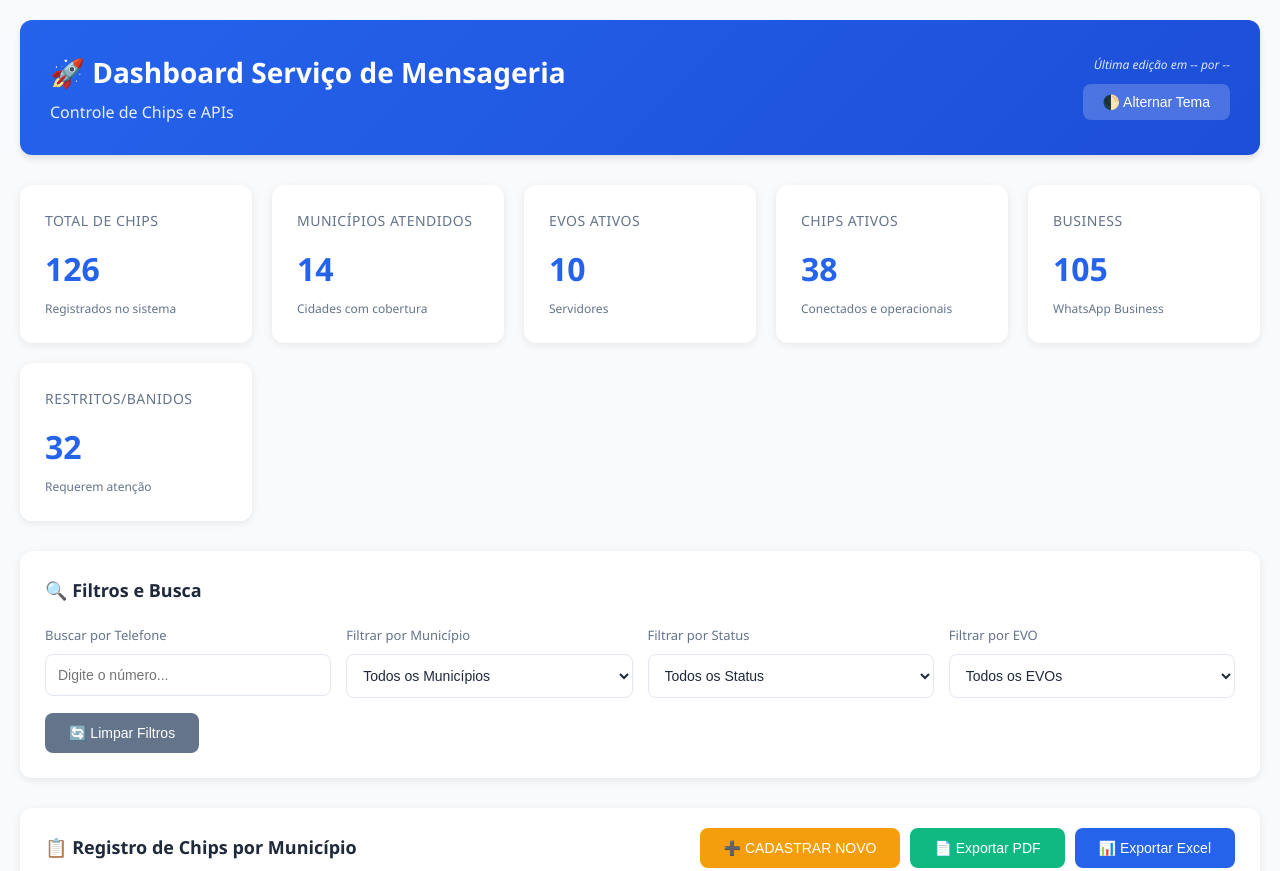
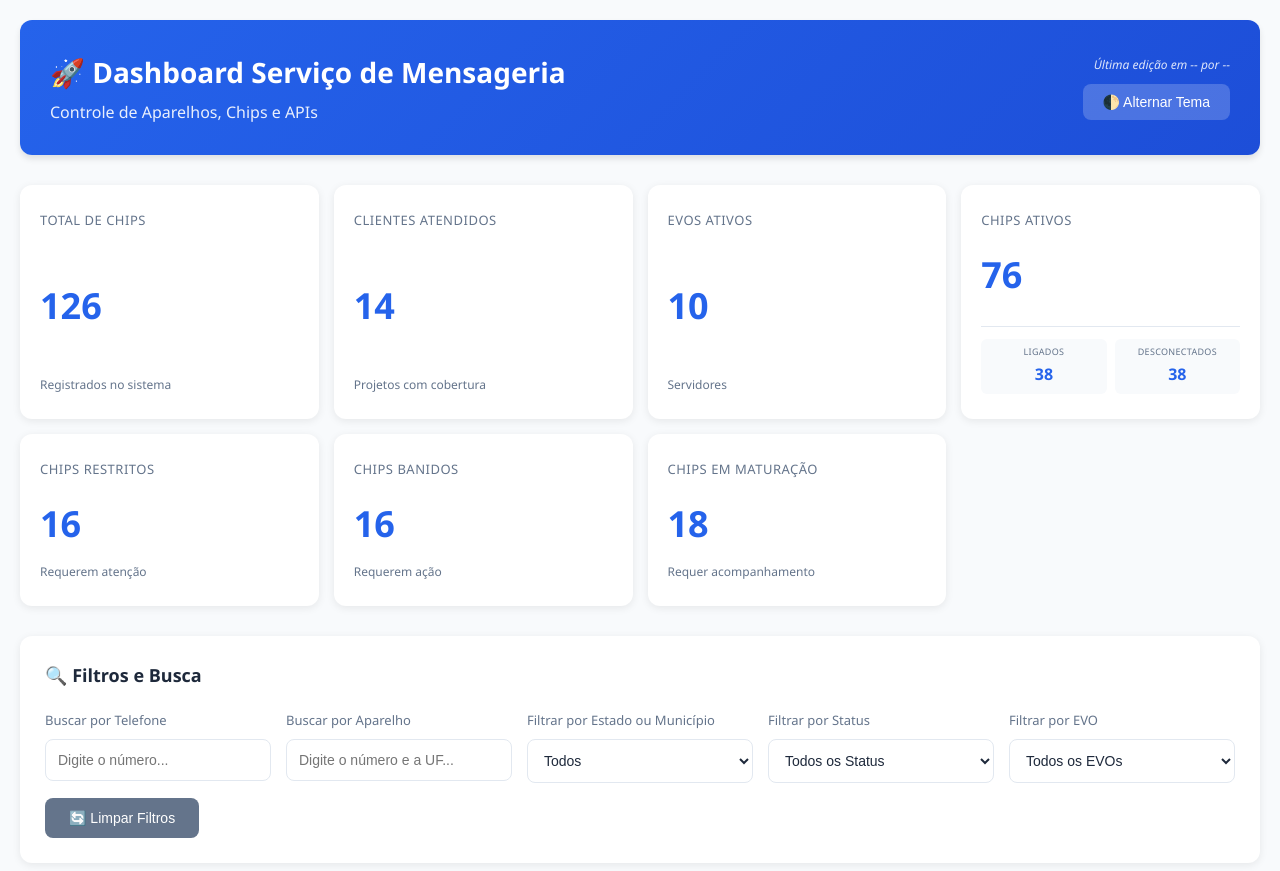
Before and after one commit to brunolsribeiro/DashChips, a plain HTML site: page index.html in a window 1280 px wide. Shown: the top 871 px of the page. Drawn offline with nearby package versions, Linux system fonts and the light colour scheme.

Commit message:
Update index.html

```diff
--- a/index.html
+++ b/index.html
@@ -103,17 +103,21 @@
 
         .dashboard-cards {
             display: grid;
-            grid-template-columns: repeat(auto-fit, minmax(200px, 1fr));
-            gap: 20px;
+            grid-template-columns: repeat(7, 1fr);
+            gap: 15px;
             margin-bottom: 30px;
         }
 
         .card {
             background: var(--card-bg);
-            padding: 25px;
+            padding: 25px 20px;
             border-radius: 12px;
             box-shadow: 0 2px 8px rgba(0, 0, 0, 0.08);
             transition: transform 0.3s, box-shadow 0.3s;
+            position: relative;
+            display: flex;
+            flex-direction: column;
+            justify-content: space-between;
         }
 
         .card:hover {
@@ -122,23 +126,53 @@
         }
 
         .card-title {
-            font-size: 14px;
+            font-size: 13px;
             color: var(--text-secondary);
-            margin-bottom: 10px;
+            margin-bottom: 15px;
             text-transform: uppercase;
             letter-spacing: 0.5px;
         }
 
         .card-value {
-            font-size: 32px;
+            font-size: 36px;
             font-weight: 700;
             color: var(--primary-color);
+            margin-bottom: 10px;
         }
 
         .card-subtitle {
             font-size: 12px;
             color: var(--text-secondary);
-            margin-top: 5px;
+        }
+
+        .card-details {
+            display: flex;
+            gap: 8px;
+            margin-top: 12px;
+            padding-top: 12px;
+            border-top: 1px solid var(--border-color);
+        }
+
+        .card-detail-item {
+            flex: 1;
+            background: var(--light-bg);
+            padding: 6px;
+            border-radius: 6px;
+            text-align: center;
+        }
+
+        .card-detail-label {
+            font-size: 9px;
+            color: var(--text-secondary);
+            text-transform: uppercase;
+            letter-spacing: 0.3px;
+            margin-bottom: 3px;
+        }
+
+        .card-detail-value {
+            font-size: 16px;
+            font-weight: 700;
+            color: var(--primary-color);
         }
 
         .filters-section {
@@ -691,6 +725,18 @@
             }
         }
 
+        @media (max-width: 1400px) {
+            .dashboard-cards {
+                grid-template-columns: repeat(4, 1fr);
+            }
+        }
+
+        @media (max-width: 1024px) {
+            .dashboard-cards {
+                grid-template-columns: repeat(3, 1fr);
+            }
+        }
+
         @media (max-width: 768px) {
             .header {
                 flex-direction: column;
@@ -702,6 +748,10 @@
                 align-items: center;
             }
 
+            .dashboard-cards {
+                grid-template-columns: repeat(2, 1fr);
+            }
+
             .filters-grid {
                 grid-template-columns: 1fr;
             }
@@ -728,6 +778,16 @@
             .pagination-info {
                 flex-direction: column;
                 align-items: flex-start;
+            }
+
+            .card-details {
+                flex-direction: column;
+            }
+        }
+
+        @media (max-width: 480px) {
+            .dashboard-cards {
+                grid-template-columns: 1fr;
             }
         }
     </style>
@@ -741,7 +801,7 @@
         <div class="header">
             <div class="header-left">
                 <h1>🚀 Dashboard Serviço de Mensageria</h1>
-                <p>Controle de Chips e APIs</p>
+                <p>Controle de Aparelhos, Chips e APIs</p>
             </div>
             <div class="header-right">
                 <div class="last-edit" id="lastEdit">Última edição em -- por --</div>
@@ -756,9 +816,9 @@
                 <div class="card-subtitle">Registrados no sistema</div>
             </div>
             <div class="card">
-                <div class="card-title">Municípios Atendidos</div>
+                <div class="card-title">Clientes Atendidos</div>
                 <div class="card-value" id="totalMunicipios">0</div>
-                <div class="card-subtitle">Cidades com cobertura</div>
+                <div class="card-subtitle">Projetos com cobertura</div>
             </div>
             <div class="card">
                 <div class="card-title">EVOs Ativos</div>
@@ -768,17 +828,31 @@
             <div class="card">
                 <div class="card-title">Chips Ativos</div>
                 <div class="card-value" id="chipsAtivos">0</div>
-                <div class="card-subtitle">Conectados e operacionais</div>
+                <div class="card-details">
+                    <div class="card-detail-item">
+                        <div class="card-detail-label">Ligados</div>
+                        <div class="card-detail-value" id="chipsLigados">0</div>
+                    </div>
+                    <div class="card-detail-item">
+                        <div class="card-detail-label">Desconectados</div>
+                        <div class="card-detail-value" id="chipsDesconectados">0</div>
+                    </div>
+                </div>
             </div>
             <div class="card">
-                <div class="card-title">Business</div>
-                <div class="card-value" id="chipsBusiness">0</div>
-                <div class="card-subtitle">WhatsApp Business</div>
-            </div>
-            <div class="card">
-                <div class="card-title">Restritos/Banidos</div>
+                <div class="card-title">Chips Restritos</div>
                 <div class="card-value" id="chipsRestritos">0</div>
                 <div class="card-subtitle">Requerem atenção</div>
+            </div>
+            <div class="card">
+                <div class="card-title">Chips Banidos</div>
+                <div class="card-value" id="chipsBanidos">0</div>
+                <div class="card-subtitle">Requerem ação</div>
+            </div>
+            <div class="card">
+                <div class="card-title">Chips em Maturação</div>
+                <div class="card-value" id="chipsMaturacao">0</div>
+                <div class="card-subtitle">Requer acompanhamento</div>
             </div>
         </div>
 
@@ -792,9 +866,13 @@
                     <input type="text" id="searchTelefone" placeholder="Digite o número..." onkeyup="aplicarFiltros()">
                 </div>
                 <div class="filter-group">
-                    <label for="filterMunicipio">Filtrar por Município</label>
+                    <label for="searchAparelho">Buscar por Aparelho</label>
+                    <input type="text" id="searchAparelho" placeholder="Digite o número e a UF..." onkeyup="aplicarFiltros()">
+                </div>
+                <div class="filter-group">
+                    <label for="filterMunicipio">Filtrar por Estado ou Município</label>
                     <select id="filterMunicipio" onchange="aplicarFiltros()">
-                        <option value="">Todos os Municípios</option>
+                        <option value="">Todos</option>
                     </select>
                 </div>
                 <div class="filter-group">
@@ -809,16 +887,6 @@
                     <label for="filterEvo">Filtrar por EVO</label>
                     <select id="filterEvo" onchange="aplicarFiltros()">
                         <option value="">Todos os EVOs</option>
-                        <option value="EVO 1">EVO 1</option>
-                        <option value="EVO 2">EVO 2</option>
-                        <option value="EVO 3">EVO 3</option>
-                        <option value="EVO 4">EVO 4</option>
-                        <option value="EVO 5">EVO 5</option>
-                        <option value="EVO 6">EVO 6</option>
-                        <option value="EVO 7">EVO 7</option>
-                        <option value="EVO 8">EVO 8</option>
-                        <option value="EVO 9">EVO 9</option>
-                        <option value="EVO 10">EVO 10</option>
                     </select>
                 </div>
             </div>
@@ -829,7 +897,7 @@
 
         <div class="table-section">
             <div class="table-header">
-                <h2>📋 Registro de Chips por Município</h2>
+                <h2>📋 Registro de Chips por Estado e Município</h2>
                 <div class="export-buttons">
                     <button class="btn btn-warning" onclick="solicitarAutenticacao('novo')">➕ CADASTRAR NOVO</button>
                     <button class="btn btn-success" onclick="exportarPDF()">📄 Exportar PDF</button>
@@ -840,7 +908,7 @@
                 <table id="tabelaChips">
                     <thead>
                         <tr>
-                            <th class="sortable" onclick="ordenarTabela(0)">Município</th>
+                            <th class="sortable" onclick="ordenarTabela(0)">Projeto</th>
                             <th class="sortable" onclick="ordenarTabela(1)">Status</th>
                             <th class="sortable" onclick="ordenarTabela(2)">Telefone</th>
                             <th class="sortable" onclick="ordenarTabela(3)">EVO</th>
@@ -911,7 +979,7 @@
             <div class="modal-body">
                 <input type="hidden" id="editId">
                 <div class="form-group">
-                    <label for="editMunicipio">Município <span class="required">*</span></label>
+                    <label for="editMunicipio">Projeto <span class="required">*</span></label>
                     <select id="editMunicipio">
                         <option value="">Selecione...</option>
                         <option value="BOM JESUS">BOM JESUS</option>
@@ -948,25 +1016,13 @@
                 </div>
                 <div class="form-group">
                     <label for="editEvo">EVO <span class="required">*</span></label>
-                    <select id="editEvo">
-                        <option value="">Selecione...</option>
-                        <option value="EVO 1">EVO 1</option>
-                        <option value="EVO 2">EVO 2</option>
-                        <option value="EVO 3">EVO 3</option>
-                        <option value="EVO 4">EVO 4</option>
-                        <option value="EVO 5">EVO 5</option>
-                        <option value="EVO 6">EVO 6</option>
-                        <option value="EVO 7">EVO 7</option>
-                        <option value="EVO 8">EVO 8</option>
-                        <option value="EVO 9">EVO 9</option>
-                        <option value="EVO 10">EVO 10</option>
-                    </select>
-                    <div class="error-message" id="errorEvo">Campo obrigatório</div>
+                    <input type="text" id="editEvo" placeholder="Ex: EVO 01 - RJ">
+                    <div class="error-message" id="errorEvo">Campo obrigatório (formato: EVO número - UF)</div>
                 </div>
                 <div class="form-group">
                     <label for="editAparelho">Aparelho <span class="required">*</span></label>
-                    <input type="text" id="editAparelho" placeholder="Ex: 31">
-                    <div class="error-message" id="errorAparelho">Campo obrigatório</div>
+                    <input type="text" id="editAparelho" placeholder="Ex: 31 - RJ">
+                    <div class="error-message" id="errorAparelho">Campo obrigatório (formato: número - UF)</div>
                 </div>
                 <div class="form-group">
                     <label for="editSim">SIM <span class="required">*</span></label>
@@ -1009,6 +1065,32 @@
                 return { aparelho: partes[0], sim: partes[1].toUpperCase(), tipoWhatsApp: partes[2].toUpperCase() };
             }
             return { aparelho: '-', sim: '-', tipoWhatsApp: 'B' };
+        }
+
+        function formatarAparelho(aparelho) {
+            if (aparelho === '-') return '-';
+            const partes = aparelho.split('-').map(p => p.trim());
+            if (partes.length === 2) {
+                const numero = partes[0].padStart(2, '0');
+                return `${numero} - ${partes[1]}`;
+            }
+            return aparelho;
+        }
+
+        function formatarEvo(evo) {
+            if (!evo || evo === '-') return '-';
+            const match = evo.match(/EVO\s*(\d+)/i);
+            if (match) {
+                const numero = match[1].padStart(2, '0');
+                if (evo.includes('-')) {
+                    const partes = evo.split('-').map(p => p.trim());
+                    if (partes.length === 2) {
+                        return `EVO ${numero} - ${partes[1]}`;
+                    }
+                }
+                return `EVO ${numero} - RJ`;
+            }
+            return evo;
         }
 
         function obterDataAtual() {
@@ -1153,13 +1235,17 @@
         let proximoId = 1;
         const dadosChips = dadosChipsRaw.map(chip => {
             const parsed = parseStatusInfo(chip.statusInfo);
+            const aparelhoComUF = parsed.aparelho !== '-' ? `${parsed.aparelho} - RJ` : '-';
+            const aparelhoFormatado = formatarAparelho(aparelhoComUF);
+            const evoFormatado = formatarEvo(chip.evo);
             const historico = {};
             historico['2026-02-01'] = { cenario: chip.cenario, usuario: 'sistema' };
             return {
                 id: proximoId++,
                 ...chip,
                 status: "Ativo",
-                aparelho: parsed.aparelho,
+                evo: evoFormatado,
+                aparelho: aparelhoFormatado,
                 sim: parsed.sim,
                 tipoWhatsApp: parsed.tipoWhatsApp,
                 historicoCenarios: historico
@@ -1230,6 +1316,7 @@
 
         function inicializarDashboard() {
             popularFiltroMunicipios();
+            popularFiltroEvos();
             atualizarDashboardCards();
             aplicarFiltros();
         }
@@ -1238,11 +1325,28 @@
             const municipios = [...new Set(dadosChips.filter(c => c.status !== 'Cancelado').map(chip => chip.municipio))];
             const municipiosOrdenados = ordenarMunicipiosCustomizado(municipios);
             const select = document.getElementById('filterMunicipio');
-            select.innerHTML = '<option value="">Todos os Municípios</option>';
+            select.innerHTML = '<option value="">Todos</option>';
             municipiosOrdenados.forEach(municipio => {
                 const option = document.createElement('option');
                 option.value = municipio;
                 option.textContent = municipio;
+                select.appendChild(option);
+            });
+        }
+
+        function popularFiltroEvos() {
+            const evos = [...new Set(dadosChips.filter(c => c.status !== 'Cancelado').map(chip => chip.evo))];
+            const evosOrdenados = evos.sort((a, b) => {
+                const numA = parseInt(a.match(/\d+/)?.[0] || '0');
+                const numB = parseInt(b.match(/\d+/)?.[0] || '0');
+                return numA - numB;
+            });
+            const select = document.getElementById('filterEvo');
+            select.innerHTML = '<option value="">Todos os EVOs</option>';
+            evosOrdenados.forEach(evo => {
+                const option = document.createElement('option');
+                option.value = evo;
+                option.textContent = evo;
                 select.appendChild(option);
             });
         }
@@ -1254,16 +1358,23 @@
             document.getElementById('totalMunicipios').textContent = municipiosUnicos.length;
             const evosUnicos = [...new Set(chipsAtivos.map(chip => chip.evo))];
             document.getElementById('totalEvos').textContent = evosUnicos.length;
-            const chipsConectados = chipsAtivos.filter(chip => chip.cenario.toUpperCase().includes('LIGADO')).length;
+            const chipsLigados = chipsAtivos.filter(chip => chip.cenario.toUpperCase().includes('LIGADO')).length;
+            const chipsDesconectados = chipsAtivos.filter(chip => chip.cenario.toUpperCase().includes('DESCONECTADO')).length;
+            const chipsConectados = chipsLigados + chipsDesconectados;
             document.getElementById('chipsAtivos').textContent = chipsConectados;
-            const chipsBusiness = chipsAtivos.filter(chip => chip.tipoWhatsApp === 'B').length;
-            document.getElementById('chipsBusiness').textContent = chipsBusiness;
-            const chipsRestritos = chipsAtivos.filter(chip => chip.cenario.toUpperCase().includes('RESTRITO') || chip.cenario.toUpperCase().includes('BANIDO')).length;
+            document.getElementById('chipsLigados').textContent = chipsLigados;
+            document.getElementById('chipsDesconectados').textContent = chipsDesconectados;
+            const chipsRestritos = chipsAtivos.filter(chip => chip.cenario.toUpperCase().includes('RESTRITO')).length;
             document.getElementById('chipsRestritos').textContent = chipsRestritos;
+            const chipsBanidos = chipsAtivos.filter(chip => chip.cenario.toUpperCase().includes('BANIDO')).length;
+            document.getElementById('chipsBanidos').textContent = chipsBanidos;
+            const chipsMaturacao = chipsAtivos.filter(chip => chip.cenario.toUpperCase().includes('MATURAÇÃO') || chip.cenario.toUpperCase().includes('MATURADOR')).length;
+            document.getElementById('chipsMaturacao').textContent = chipsMaturacao;
         }
 
         function aplicarFiltros() {
             const buscaTelefone = document.getElementById('searchTelefone').value.toLowerCase();
+            const buscaAparelho = document.getElementById('searchAparelho').value.toLowerCase();
             const filtroMunicipio = document.getElementById('filterMunicipio').value;
             const filtroStatus = document.getElementById('filterStatus').value;
             const filtroEvo = document.getElementById('filterEvo').value;
@@ -1271,10 +1382,11 @@
             dadosFiltrados = dadosChips.filter(chip => {
                 if (chip.status === 'Cancelado') return false;
                 const matchTelefone = chip.telefone.toLowerCase().includes(buscaTelefone);
+                const matchAparelho = chip.aparelho.toLowerCase().includes(buscaAparelho);
                 const matchMunicipio = !filtroMunicipio || chip.municipio === filtroMunicipio;
                 const matchStatus = !filtroStatus || chip.status === filtroStatus;
                 const matchEvo = !filtroEvo || chip.evo === filtroEvo;
-                return matchTelefone && matchMunicipio && matchStatus && matchEvo;
+                return matchTelefone && matchAparelho && matchMunicipio && matchStatus && matchEvo;
             });
 
             dadosFiltrados = ordenarDadosPorMunicipio(dadosFiltrados);
@@ -1292,6 +1404,7 @@
 
         function limparFiltros() {
             document.getElementById('searchTelefone').value = '';
+            document.getElementById('searchAparelho').value = '';
             document.getElementById('filterMunicipio').value = '';
             document.getElementById('filterStatus').value = '';
             document.getElementById('filterEvo').value = '';
@@ -1499,7 +1612,7 @@
             const municipio = document.getElementById('editMunicipio').value.trim();
             const status = document.getElementById('editStatus').value;
             const telefone = document.getElementById('editTelefone').value.trim();
-            const evo = document.getElementById('editEvo').value;
+            const evo = document.getElementById('editEvo').value.trim();
             const aparelho = document.getElementById('editAparelho').value.trim();
             const sim = document.getElementById('editSim').value;
             const tipoWhatsApp = document.getElementById('editTipoWhatsApp').value;
@@ -1532,6 +1645,26 @@
                 return;
             }
 
+            const evoPattern = /^EVO\s+\d+\s*-\s*[A-Z]{2}$/i;
+            if (!evoPattern.test(evo)) {
+                document.getElementById('errorEvo').textContent = 'Formato inválido. Use: EVO número - UF (Ex: EVO 01 - RJ)';
+                document.getElementById('errorEvo').classList.add('active');
+                document.getElementById('editEvo').classList.add('error');
+                mostrarToast('Formato de EVO inválido!', true);
+                return;
+            }
+
+            const aparelhoPattern = /^\d+\s*-\s*[A-Z]{2}$/;
+            if (!aparelhoPattern.test(aparelho)) {
+                document.getElementById('errorAparelho').textContent = 'Formato inválido. Use: número - UF (Ex: 31 - RJ)';
+                document.getElementById('errorAparelho').classList.add('active');
+                document.getElementById('editAparelho').classList.add('error');
+                mostrarToast('Formato de Aparelho inválido!', true);
+                return;
+            }
+
+            const aparelhoFormatado = formatarAparelho(aparelho);
+            const evoFormatado = formatarEvo(evo);
             const chaveDataAtual = obterChaveDataAtual();
 
             if (id) {
@@ -1539,7 +1672,7 @@
                 if (index !== -1) {
                     dadosChips[index] = {
                         ...dadosChips[index],
-                        municipio, status, telefone, evo, aparelho, sim, tipoWhatsApp,
+                        municipio, status, telefone, evo: evoFormatado, aparelho: aparelhoFormatado, sim, tipoWhatsApp,
                         cenario: cenario || dadosChips[index].cenario
                     };
 
@@ -1559,6 +1692,7 @@
                             aplicarFiltros();
                             atualizarDashboardCards();
                             popularFiltroMunicipios();
+                            popularFiltroEvos();
                         }, 1000);
                         mostrarToast('Registro cancelado e removido com sucesso!');
                     } else {
@@ -1570,7 +1704,7 @@
                 historico[chaveDataAtual] = { cenario: cenario || 'Novo registro', usuario: usuarioLogado };
                 const novoRegistro = {
                     id: Math.max(...dadosChips.map(c => c.id)) + 1,
-                    municipio, status, telefone, evo, aparelho, sim, tipoWhatsApp,
+                    municipio, status, telefone, evo: evoFormatado, aparelho: aparelhoFormatado, sim, tipoWhatsApp,
                     cenario: cenario || 'Novo registro',
                     historicoCenarios: historico
                 };
@@ -1583,6 +1717,7 @@
             aplicarFiltros();
             atualizarDashboardCards();
             popularFiltroMunicipios();
+            popularFiltroEvos();
         }
 
         function abrirModal(id) {
@@ -1620,7 +1755,7 @@
 
                     doc.setFontSize(14);
                     doc.setTextColor(0, 0, 0);
-                    doc.text('Controle de Chips e APIs', 15, 23);
+                    doc.text('Controle de Aparelhos, Chips e APIs', 15, 23);
 
                     doc.setFontSize(10);
                     doc.setTextColor(100, 100, 100);
@@ -1630,7 +1765,7 @@
                     doc.setDrawColor(226, 232, 240);
                     doc.line(15, 38, 282, 38);
 
-                    const headers = [['Município', 'Status', 'Telefone', 'EVO', 'Aparelho', 'SIM', 'Tipo WhatsApp', `Cenário ${dataAtualFormatada}`]];
+                    const headers = [['Projeto', 'Status', 'Telefone', 'EVO', 'Aparelho', 'SIM', 'Tipo WhatsApp', `Cenário ${dataAtualFormatada}`]];
                     const dados = dadosFiltrados.map(chip => [
                         chip.municipio, chip.status, chip.telefone, chip.evo, chip.aparelho, chip.sim,
                         chip.tipoWhatsApp === 'B' ? 'Business' : 'Messenger',
@@ -1678,7 +1813,7 @@
 
                     const dadosExport = dadosFiltrados.map(chip => {
                         const linha = {
-                            'Município': chip.municipio,
+                            'Projeto': chip.municipio,
                             'Status': chip.status,
                             'Telefone': chip.telefone,
                             'EVO': chip.evo,
```
